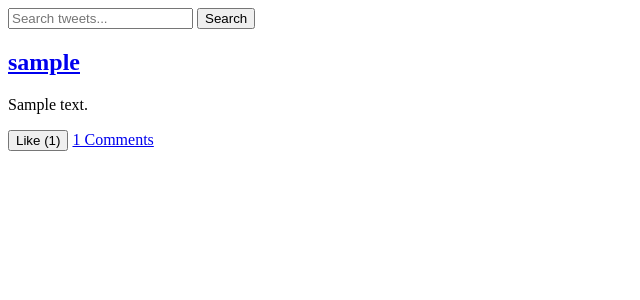
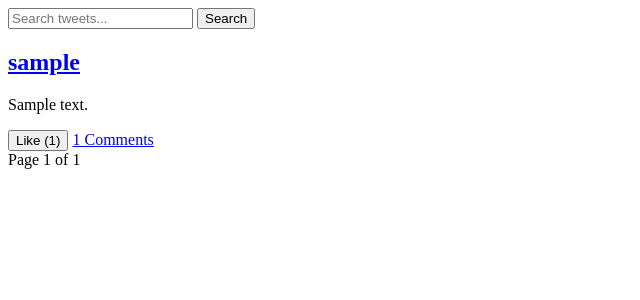
Before and after one commit to rohit-kotiyal/Twitter-Clone, a Django app: page /tweets/feed/ in a window 1280 px wide. Shown: the top 300 px of the page, without its empty margins (0-640 px from the left). Run offline with Django 5.2, Linux system fonts and the light colour scheme; tables that the repository leaves empty hold one stand-in row (values such as "Sample post").

Commit message:
Add pagination (Paginator) to feed, search, and profile tweet lists

```diff
--- a/TwitterClone/accounts/views.py
+++ b/TwitterClone/accounts/views.py
@@ -3,6 +3,7 @@ from .forms import SignUpForm
 from django.contrib.auth.models import User
 from tweets.models import Tweet
 from follows.models import Follow
+from django.core.paginator import Paginator
 
 
 # Create your views here.
@@ -24,6 +25,9 @@ def signup(request):
 def profile(request, username):
     profile_user = get_object_or_404(User, username=username)
     tweets = Tweet.objects.filter(author=profile_user).order_by('-created_at')
+    paginator = Paginator(tweets, 1)
+    page_number = request.GET.get('page', 5)
+    page_obj = paginator.get_page(page_number)
     followers = profile_user.followers.count()
     followings = profile_user.following.count()
 
@@ -34,7 +38,7 @@ def profile(request, username):
 
     context_dict = {
         'profile_user': profile_user,
-        'tweets': tweets,
+        'page_obj': page_obj,
         'followers': followers,
         'following': followings,
         'is_following': is_following
--- a/TwitterClone/tweets/templates/tweets/feed.html
+++ b/TwitterClone/tweets/templates/tweets/feed.html
@@ -11,7 +11,7 @@
         <button type="submit">Search</button>
     </form>
 
-    {% for tweet in tweets %}
+    {% for tweet in page_obj %}
         <div>
             <a href="{% url 'profile' tweet.author.username %}"><h2>{{tweet.author.username}}</h2></a>
             <p>{{tweet.content}}</p>
@@ -52,6 +52,17 @@
                 <p>No tweets yet.</p>
     {% endfor %}
 
+    <div>
+        {% if page_obj.has_previous %}
+            <a href="?page={{page_obj.previous_page_number}}">Previous</a>
+        {% endif %}
+        Page {{page_obj.number}} of {{page_obj.paginator.num_pages}}
+
+        {% if page_obj.has_next %}
+            <a href="?page={{page_obj.next_page_number}}">Next</a>
+        {% endif %}
+    </div>
+
 {% endblock %}
 
 
--- a/TwitterClone/tweets/views.py
+++ b/TwitterClone/tweets/views.py
@@ -3,6 +3,7 @@ from django.http import HttpResponseForbidden, HttpResponseNotAllowed, JsonRespo
 from .forms import TweetForm, CommentForm
 from django.contrib.auth.decorators import login_required
 from .models import Tweet, Like, Comment
+from django.core.paginator import Paginator
 
 
 # Create your views here.
@@ -79,13 +80,17 @@ def toggle_like(request, tweet_id):
 
 def feed(request):
     tweets = Tweet.objects.all().order_by('-created_at')
+    paginator = Paginator(tweets, 5)
+    page_number = request.GET.get('page', 1)
+    page_obj = paginator.get_page(page_number)
+
 
     if request.user.is_authenticated:
         liked_tweet_ids = set(Like.objects.filter(user=request.user).values_list('tweet_id', flat=True))
     else:
         liked_tweet_ids = set()
 
-    return render(request, 'tweets/feed.html', {'tweets': tweets, 'liked_tweet_ids': liked_tweet_ids})
+    return render(request, 'tweets/feed.html', {'liked_tweet_ids': liked_tweet_ids, 'page_obj': page_obj})
 
 
 
@@ -135,11 +140,12 @@ def delete_comment(request, comment_id):
 
 def search(request):
     query = request.GET.get('q', '')
-
     if not query:
         return redirect('feed')
 
     tweets = Tweet.objects.filter(content__icontains=query)
+    paginator = Paginator(tweets, 5)
+    page_number = request.GET.get('page', 1)
+    page_obj = paginator.get_page(page_number)
 
-
-    return render(request, 'tweets/search.html', {'tweets': tweets, 'query': query})
+    return render(request, 'tweets/search.html', {'page_obj': page_obj, 'query': query})
```
Also changed, not shown: TwitterClone/accounts/templates/accounts/profile.html (+16 -1 lines), TwitterClone/tweets/templates/tweets/search.html (+17 -1 lines).
